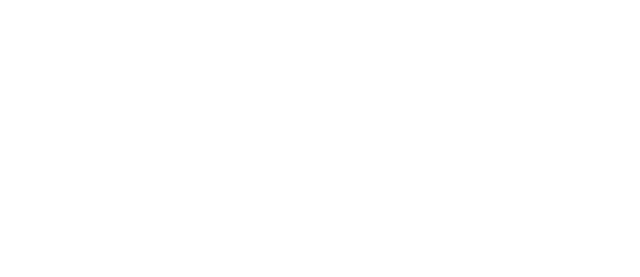
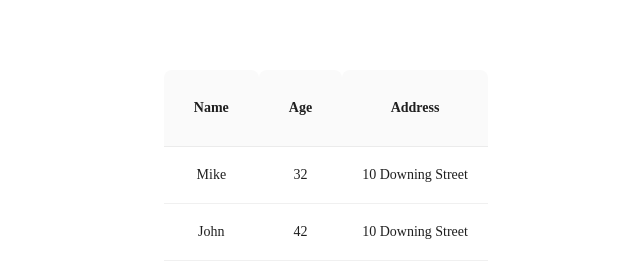
Before and after one commit to light-flow/web-practice, a React app: page / in a window 1280 px wide. Shown: the part 469-746 px from the top of the page, without its empty margins (327-967 px from the left). Built offline with nearby package versions, Linux system fonts and the light colour scheme; the HTML template or start-up script is replaced by a standard one.

Commit message:
feat: 新增table

```diff
--- a/src/App.css
+++ b/src/App.css
@@ -13,10 +13,3 @@
     align-items: center;
     justify-content: center;
 }
-
-table, th, td{
-    border: 2px solid #333;
-    border-collapse: collapse;
-    text-align: center;
-    padding: 5px;
-}
--- a/src/App.tsx
+++ b/src/App.tsx
@@ -1,16 +1,50 @@
 import React from 'react'
-import CatFriends from './component';
+import { CatFriends, Table } from './component';
 import './App.css'
 
 
 
 function App() {
 
+  const dataSource = [
+    {
+      key: 1,
+      name: 'Mike',
+      age: 32,
+      address: '10 Downing Street',
+    },
+    {
+      key: 2,
+      name: 'John',
+      age: 42,
+      address: '10 Downing Street',
+    },
+  ];
+
+  const columns = [
+    {
+      title: 'Name',
+      dataIndex: 'name',
+      key: 'name',
+    },
+    {
+      title: 'Age',
+      dataIndex: 'age',
+      key: 'age',
+    },
+    {
+      title: 'Address',
+      dataIndex: 'address',
+      key: 'address',
+    },
+  ];
+
   return (
     <div className='container'>
     <div>你好</div>
     <div className='app'>
       <CatFriends/>
+      <Table columns={columns} datas={dataSource}/>
     </div>
     <div>test</div>
     </div>
--- a/src/component.css
+++ b/src/component.css
@@ -8,3 +8,23 @@
     margin: 20px;
     list-style: none;
 }
+table {
+    background-color: #ffffff;
+    border-collapse: collapse;
+    border-radius: 8px 8px 0 0;
+    font-size: 14px;
+    color: rgba(0, 0, 0, .88);
+}
+th {
+    background-color: #fafafa;
+    border-bottom: 1px solid rgba(5, 5, 5, 0.06);
+    padding: 30px;
+    text-align: center;
+    border-radius: 8px 8px 0 0;
+}
+td {
+    background-color: #fff;
+    border-bottom: 1px solid rgba(5, 5, 5, 0.06);
+    text-align: center;
+    padding: 20px;
+}
--- a/src/component.tsx
+++ b/src/component.tsx
@@ -1,9 +1,9 @@
-import React from 'react';
-import { useRef } from 'react';
+import * as React from 'react';
 import './component.css'
+import { Column, Data } from './interface';
 
-export default function CatFriends() {
-  const listRef = useRef(null);
+export function CatFriends() {
+  const listRef = React.useRef(null);
 
   function scrollToIndex(index: number) {
     const listNode = listRef.current;
@@ -54,3 +54,19 @@
     </>
   );
 }
+
+interface Prop {
+  columns: Column[],
+  datas: Data[]
+}
+
+export function Table(prop: Prop) {
+  return (
+    <table>
+      <tr>
+        {prop.columns.map(column => <th key={column.key}>{column.title}</th>)}
+      </tr>
+      {prop.datas.map(data => <tr key={data.key}>{prop.columns.map(column => <td key={column.key}>{data[column.dataIndex]}</td>)}</tr>)}
+    </table>
+  )
+}
--- /dev/null
+++ b/src/interface.ts
@@ -0,0 +1,13 @@
+export interface Column {
+    title: string,
+    dataIndex: string,
+    key: string
+}
+
+export interface Data {
+    key: number
+    name: string,
+    age: number,
+    address: string,
+    [key: string]: string | number
+}
```
